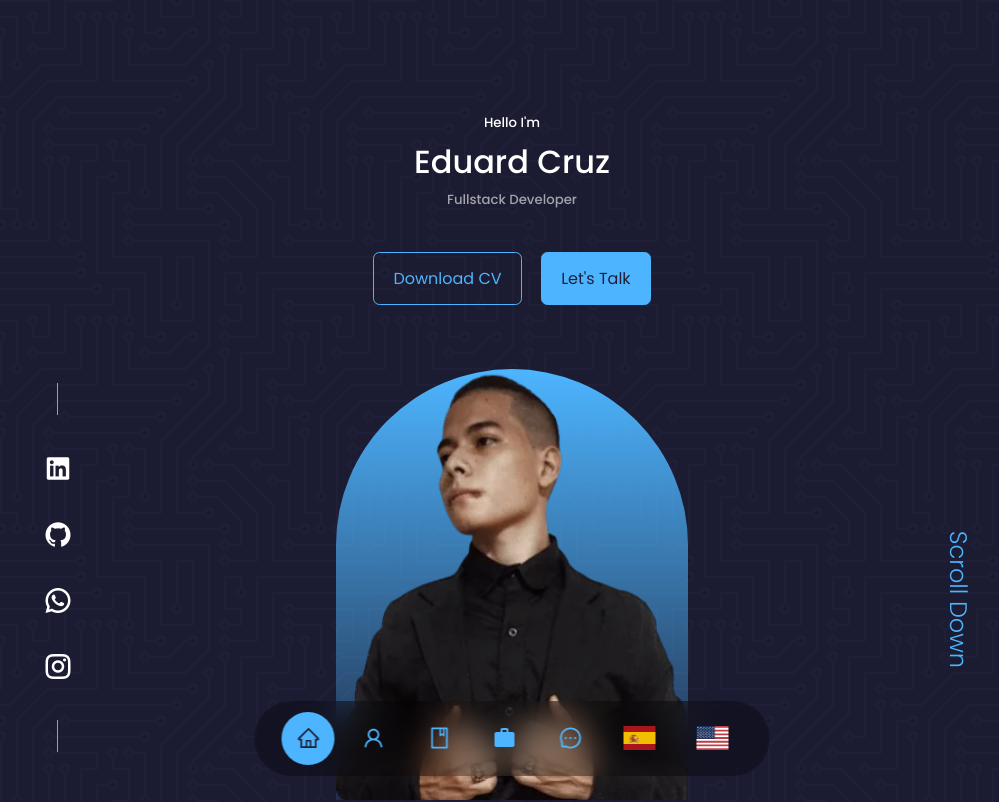
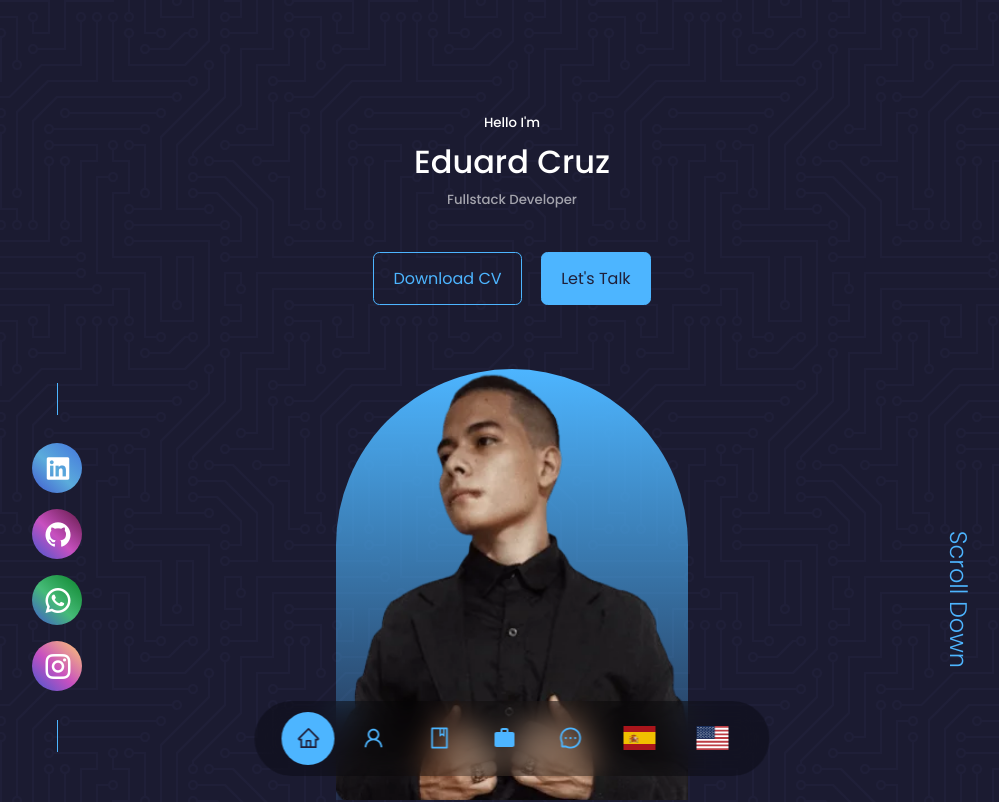
Before and after one commit to Dev-eCorp/reactPortfolioWithVite, a React (Vite) app: page / in a window 1280 px wide. Shown: the top 802 px of the page, without its empty margins (128-1127 px from the left). Built offline with nearby package versions, Linux system fonts and the light colour scheme.

Commit message:
[Update] Se agregan algunas clases faltantes al componente HeaderSocials

```diff
--- a/src/components/header/HeaderSocials.jsx
+++ b/src/components/header/HeaderSocials.jsx
@@ -5,16 +5,16 @@ const HeaderSocials = () => {
         <div className="header__socials">
             <ul className="social-icons">
                 <li>
-                    <a href="https://www.linkedin.com/in/eduard-ferney-cruz-ospina/" target="_blank" rel="noreferrer noopener"><i className="lnkd ri-linkedin-box-fill"></i></a>
+                    <a className="aLnkd" href="https://www.linkedin.com/in/eduard-ferney-cruz-ospina/" target="_blank" rel="noreferrer noopener"><i className="lnkd icons ri-linkedin-box-fill"></i></a>
                 </li>
                 <li>
-                    <a href="https://github.com/Dev-eCorp" target="_blank" rel="noreferrer noopener"><i className="gthb ri-github-fill"></i></a>
+                    <a className="aGthb" href="https://github.com/Dev-eCorp" target="_blank" rel="noreferrer noopener"><i className="gthb icons ri-github-fill"></i></a>
                 </li>
                 <li>
-                    <a href="https://wa.link/3dj9gk" target="_blank" rel="noreferrer noopener"><i className="wspp ri-whatsapp-line"></i></a>
+                    <a className="aWspp" href="https://wa.link/3dj9gk" target="_blank" rel="noreferrer noopener"><i className="wspp icons ri-whatsapp-line"></i></a>
                 </li>
                 <li>
-                    <a href="https://www.instagram.com/bug.buster_" target="_blank" rel="noreferrer noopener"><i className="inst ri-instagram-line"></i></a>
+                    <a className="aInst" href="https://www.instagram.com/bug.buster_" target="_blank" rel="noreferrer noopener"><i className="inst icons ri-instagram-line"></i></a>
                 </li>
             </ul>
         </div>
```
